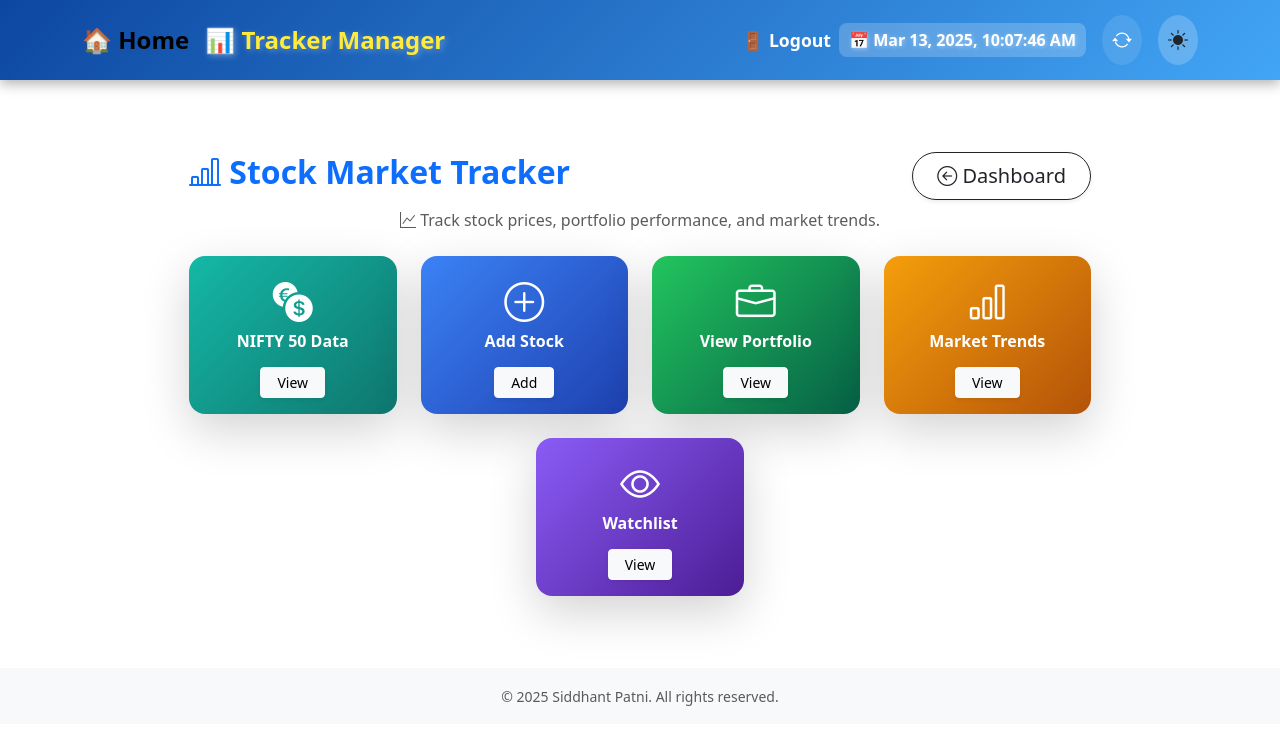
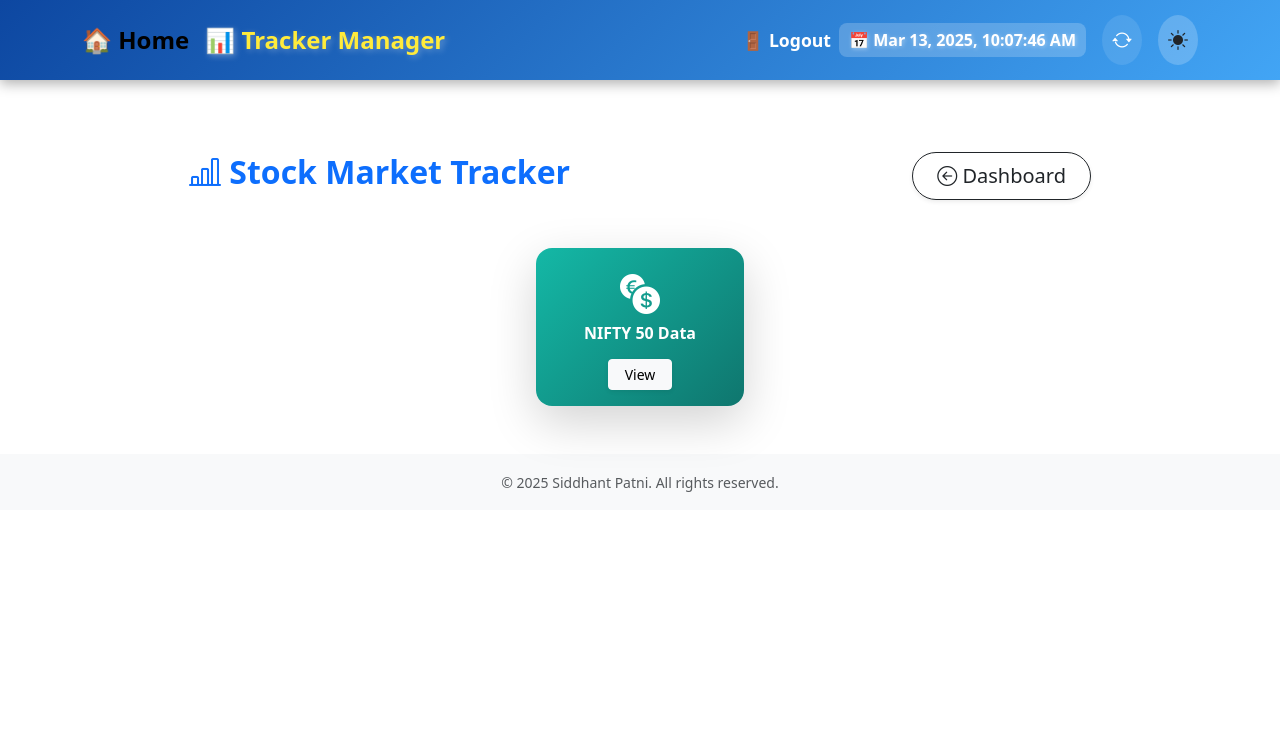
Before and after one commit to siddhantpatni0407/angular-tracker-manager-ui, an Angular app: page /stock-market-tracker in a window 1280 px wide. Shown: the top 744 px of the page. Built offline with nearby package versions, Linux system fonts and the light colour scheme; sample sign-in values are in the browser's storage.

Commit message:
Removed unused cards from Stock market tracker
Removed unused cards from Stock market tracker

```diff
--- a/src/app/components/stock-market-tracker/nifty-50-stocks-data/nifty-50-stocks-data.component.css
+++ b/src/app/components/stock-market-tracker/nifty-50-stocks-data/nifty-50-stocks-data.component.css
@@ -1,3 +1,32 @@
+/* Stock Symbol - Blue, Bold & Interactive */
+.stock-symbol {
+    font-weight: bold;
+    color: #007bff; /* Attractive Blue */
+    text-transform: uppercase;
+    transition: text-shadow 0.3s ease-in-out;
+  }
+
+  /* Hover Effects - Glow */
+  .stock-symbol:hover {
+    text-shadow: 0 0 8px rgba(0, 123, 255, 0.7);
+  }
+
+  /* Underline Hover Animation */
+  .stock-symbol::after {
+    content: "";
+    display: block;
+    width: 100%;
+    height: 2px;
+    background: #007bff;
+    transform: scaleX(0);
+    transition: transform 0.3s ease-in-out;
+  }
+
+  /* Show Underline on Hover */
+  .stock-symbol:hover::after {
+    transform: scaleX(1);
+  }
+
 /* Table Container with Scroll */
 .table-wrapper {
     position: relative;
--- a/src/app/components/stock-market-tracker/nifty-50-stocks-data/nifty-50-stocks-data.component.html
+++ b/src/app/components/stock-market-tracker/nifty-50-stocks-data/nifty-50-stocks-data.component.html
@@ -47,7 +47,7 @@
         <tbody>
           <tr *ngFor="let stock of filteredStocks; let i = index" class="table-row">
             <td>{{ i + 1 }}</td>
-            <td class="fw-bold">{{ stock.symbol }}</td>
+            <td class="stock-symbol">{{ stock.symbol }}</td>
             <td [ngClass]="{ 'text-success fw-bold': stock.open > stock.previousClose, 'text-danger fw-bold': stock.open < stock.previousClose }">
               {{ stock.open | number:'1.2-2' }}
             </td>
--- a/src/app/components/stock-market-tracker/stock-market-tracker.component.html
+++ b/src/app/components/stock-market-tracker/stock-market-tracker.component.html
@@ -11,14 +11,9 @@
     </button>
   </div>
 
-  <p class="text-muted text-center mt-2">
-    <i class="bi bi-graph-up"></i> Track stock prices, portfolio performance, and market trends.
-  </p>
-
-  <!-- Stock Market Tracker Sections -->
-  <div class="row mt-4 justify-content-center">
-    <!-- NIFTY 50 Data Card -->
-    <div class="col-md-3 col-sm-6 mb-4">
+  <!-- NIFTY 50 Data Card -->
+  <div class="row mt-5 justify-content-center">
+    <div class="col-md-3 col-sm-6">
       <div class="card tracker-card gradient-teal shadow-lg rounded-4 border-0 hover-effect">
         <div class="card-body text-center text-white">
           <i class="bi bi-currency-exchange fa-2x mb-3"></i>
@@ -27,49 +22,5 @@
         </div>
       </div>
     </div>
-
-    <!-- Add Stock -->
-    <div class="col-md-3 col-sm-6 mb-4">
-      <div class="card tracker-card gradient-blue shadow-lg rounded-4 border-0 hover-effect">
-        <div class="card-body text-center text-white">
-          <i class="bi bi-plus-circle fa-2x mb-3"></i>
-          <h6 class="card-title fw-bold">Add Stock</h6>
-          <button class="btn btn-light btn-sm mt-2 shadow-sm px-3" (click)="addStock()">Add</button>
-        </div>
-      </div>
-    </div>
-
-    <!-- View Portfolio -->
-    <div class="col-md-3 col-sm-6 mb-4">
-      <div class="card tracker-card gradient-green shadow-lg rounded-4 border-0 hover-effect">
-        <div class="card-body text-center text-white">
-          <i class="bi bi-briefcase fa-2x mb-3"></i>
-          <h6 class="card-title fw-bold">View Portfolio</h6>
-          <button class="btn btn-light btn-sm mt-2 shadow-sm px-3" (click)="viewPortfolio()">View</button>
-        </div>
-      </div>
-    </div>
-
-    <!-- Stock Market Trends -->
-    <div class="col-md-3 col-sm-6 mb-4">
-      <div class="card tracker-card gradient-orange shadow-lg rounded-4 border-0 hover-effect">
-        <div class="card-body text-center text-white">
-          <i class="bi bi-bar-chart fa-2x mb-3"></i>
-          <h6 class="card-title fw-bold">Market Trends</h6>
-          <button class="btn btn-light btn-sm mt-2 shadow-sm px-3" (click)="viewMarketTrends()">View</button>
-        </div>
-      </div>
-    </div>
-
-    <!-- Stock Watchlist -->
-    <div class="col-md-3 col-sm-6 mb-4">
-      <div class="card tracker-card gradient-purple shadow-lg rounded-4 border-0 hover-effect">
-        <div class="card-body text-center text-white">
-          <i class="bi bi-eye fa-2x mb-3"></i>
-          <h6 class="card-title fw-bold">Watchlist</h6>
-          <button class="btn btn-light btn-sm mt-2 shadow-sm px-3" (click)="viewWatchlist()">View</button>
-        </div>
-      </div>
-    </div>
   </div>
 </div>
--- a/src/app/components/stock-market-tracker/stock-market-tracker.component.ts
+++ b/src/app/components/stock-market-tracker/stock-market-tracker.component.ts
@@ -16,20 +16,4 @@ export class StockMarketTrackerComponent {
   viewNifty50Data() {
     this.router.navigate(['/nifty-50-data']);
   }
-
-  addStock() {
-    this.router.navigate(['/add-stock']);
-  }
-
-  viewPortfolio() {
-    this.router.navigate(['/view-portfolio']);
-  }
-
-  viewMarketTrends() {
-    this.router.navigate(['/market-trends']);
-  }
-
-  viewWatchlist() {
-    this.router.navigate(['/watchlist']);
-  }
 }
```
